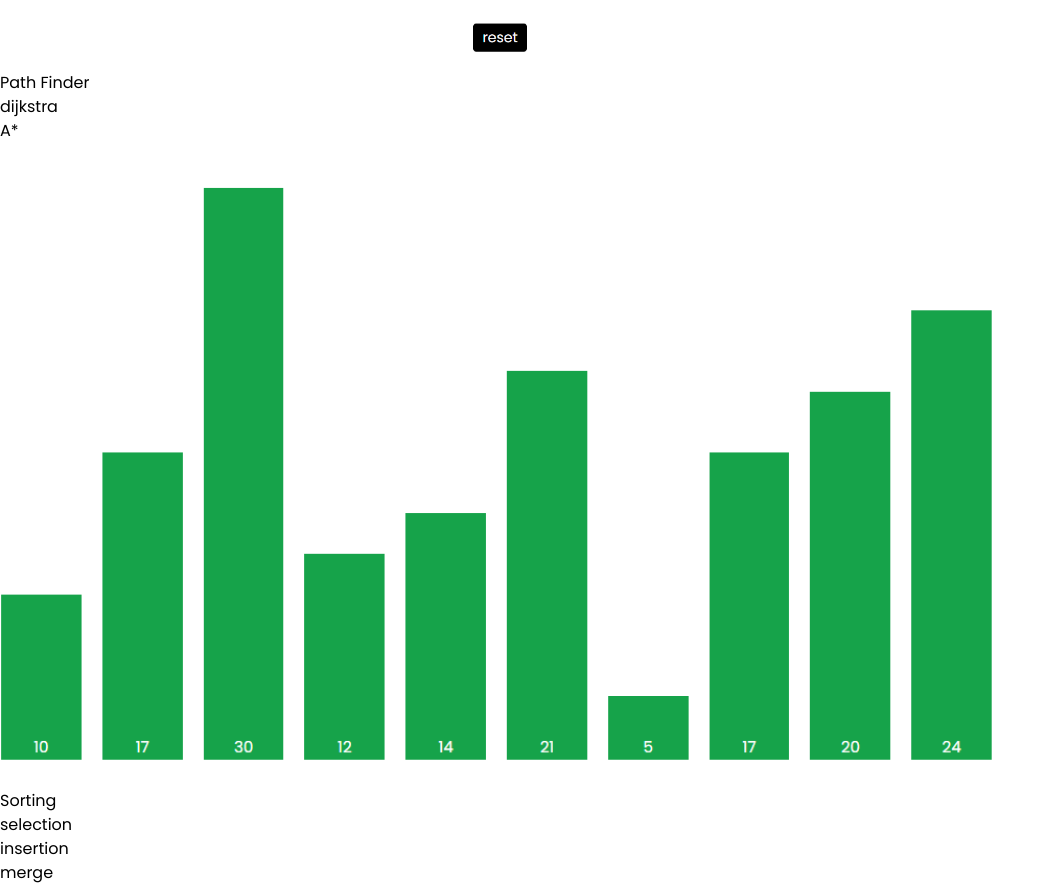
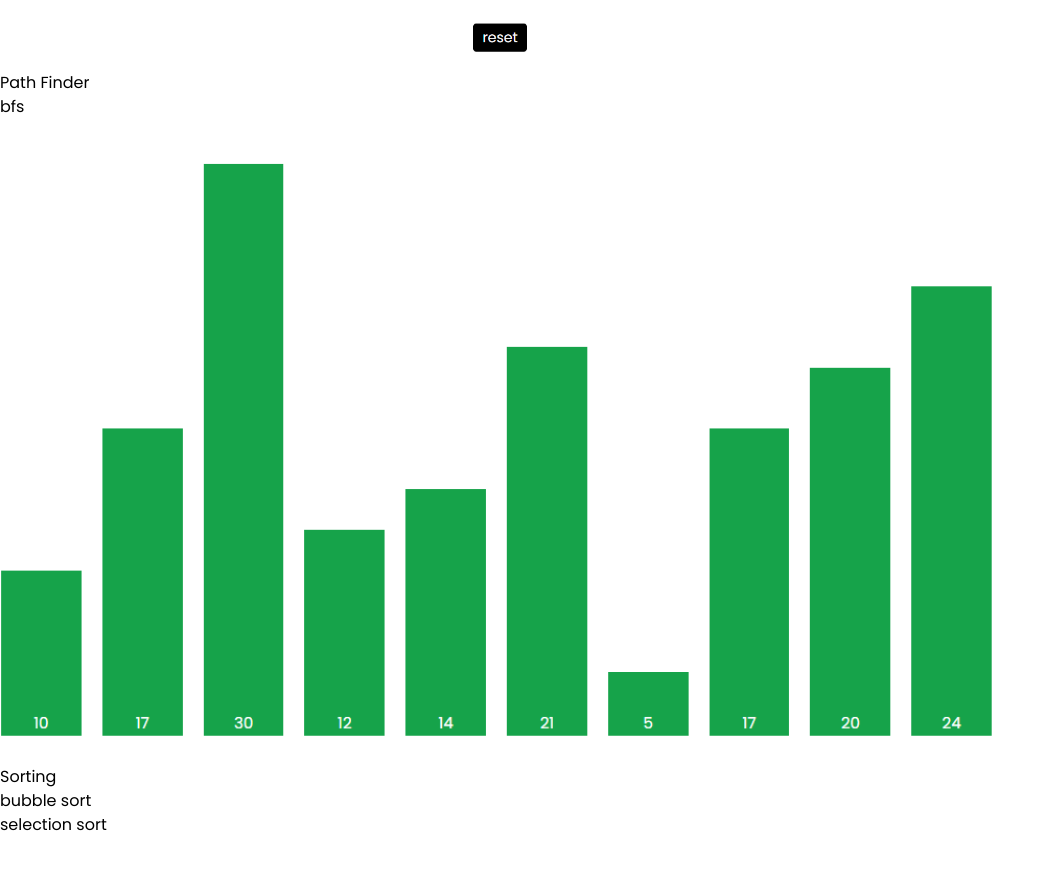
Before and after one commit to fitrahidayaat/Algorithms-Visualizer, a Next.js app: page / in a window 1280 px wide. Shown: the part 531-1416 px from the top of the page, without its empty margins (0-1055 px from the left). After the commit the page ends 1368 px from the top, so only its background shows below. Built offline with nearby package versions, Linux system fonts and the light colour scheme.

Commit message:
fixing tags

```diff
--- a/app/page.tsx
+++ b/app/page.tsx
@@ -10,8 +10,8 @@ export default function Home() {
                 Algorithms-visualizer
             </h1>
             <div className="flex justify-center gap-6">
-                <Card title="Path Finder" tags={["dijkstra", "A*"]} src="/path_finder.png" href="/path-finding"></Card>
-                <Card title="Sorting" tags={["selection", "insertion", "merge"]} src="/sorting.png" href="sorting"></Card>
+                <Card title="Path Finder" tags={["bfs"]} src="/path_finder.png" href="/path-finding"></Card>
+                <Card title="Sorting" tags={["bubble sort", "selection sort"]} src="/sorting.png" href="sorting"></Card>
             </div>
         </div>
         </>
```
